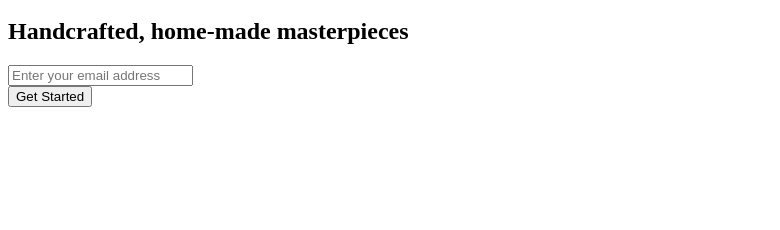
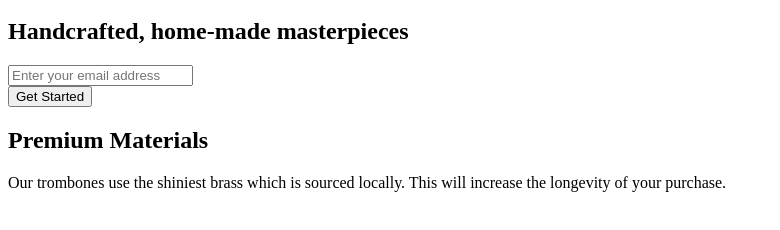
Before and after one commit to georgemuhando/html-css-third, a plain HTML site: page index.html in a window 1280 px wide. Shown: the part 384-614 px from the top of the page, without its empty margins (0-780 px from the left). Drawn offline with Linux system fonts and the light colour scheme.

Commit message:
Adding someting from george

```diff
--- a/index.css
+++ b/index.css
@@ -71,3 +71,16 @@ nav {
     font-size: 16px;
     cursor: pointer;
   }
+
+  .premium-materials {
+    font-size: 24px;
+    margin-top: 40px;
+  }
+
+  .premium-description {
+    font-size: 18px;
+    margin-top: 20px;
+    max-width: 600px;
+    margin-left: auto;
+    margin-right: auto;
+  }
--- a/index.html
+++ b/index.html
@@ -25,6 +25,8 @@
       <input type="email" placeholder="Enter your email address">
     </div>
     <button class="get-started">Get Started</button>
+    <h1 class="premium-materials">Premium Materials</h1>
+    <p class="premium-description">Our trombones use the shiniest brass which is sourced locally. This will increase the longevity of your purchase.</p>
   </main>
 </section>
 </body>
```
